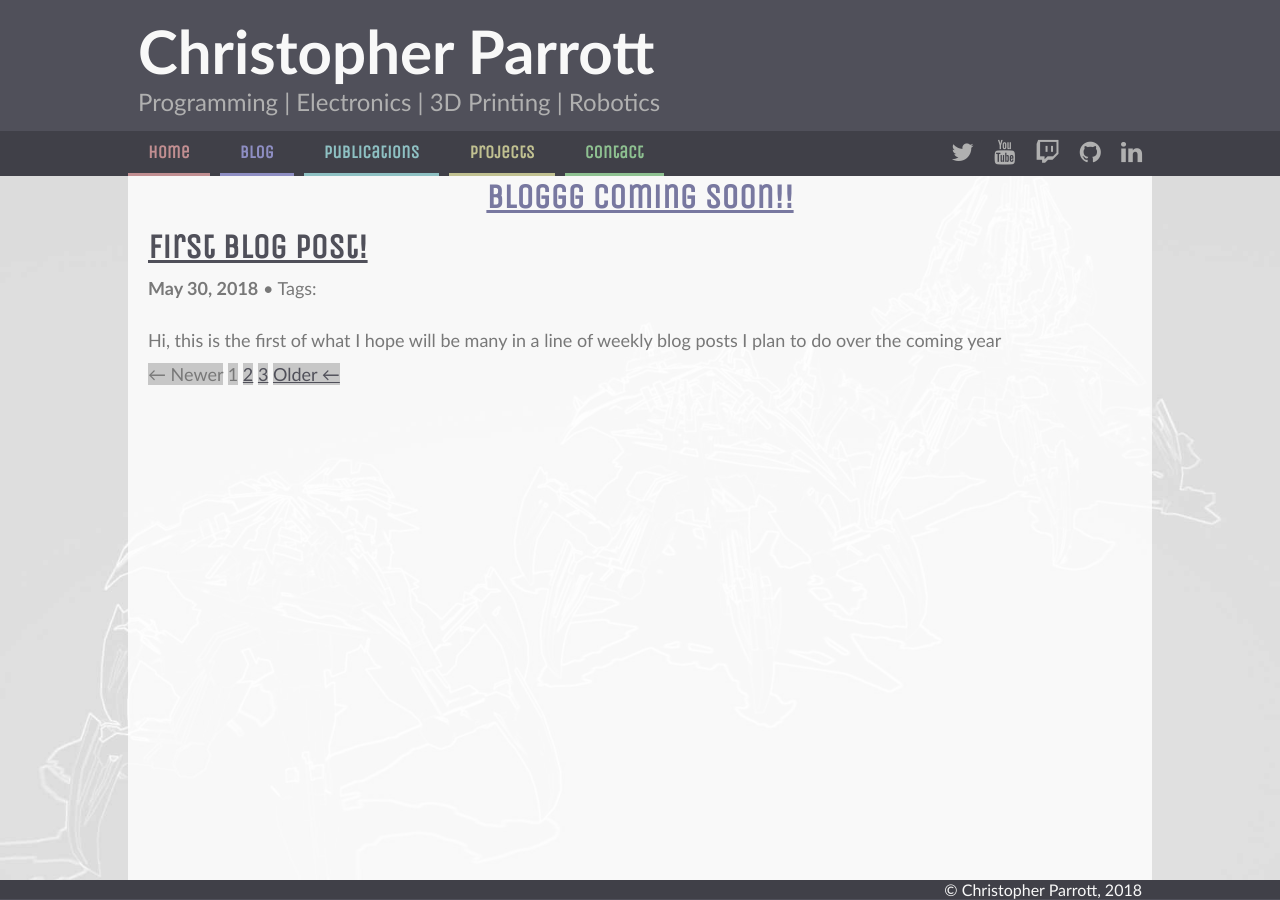
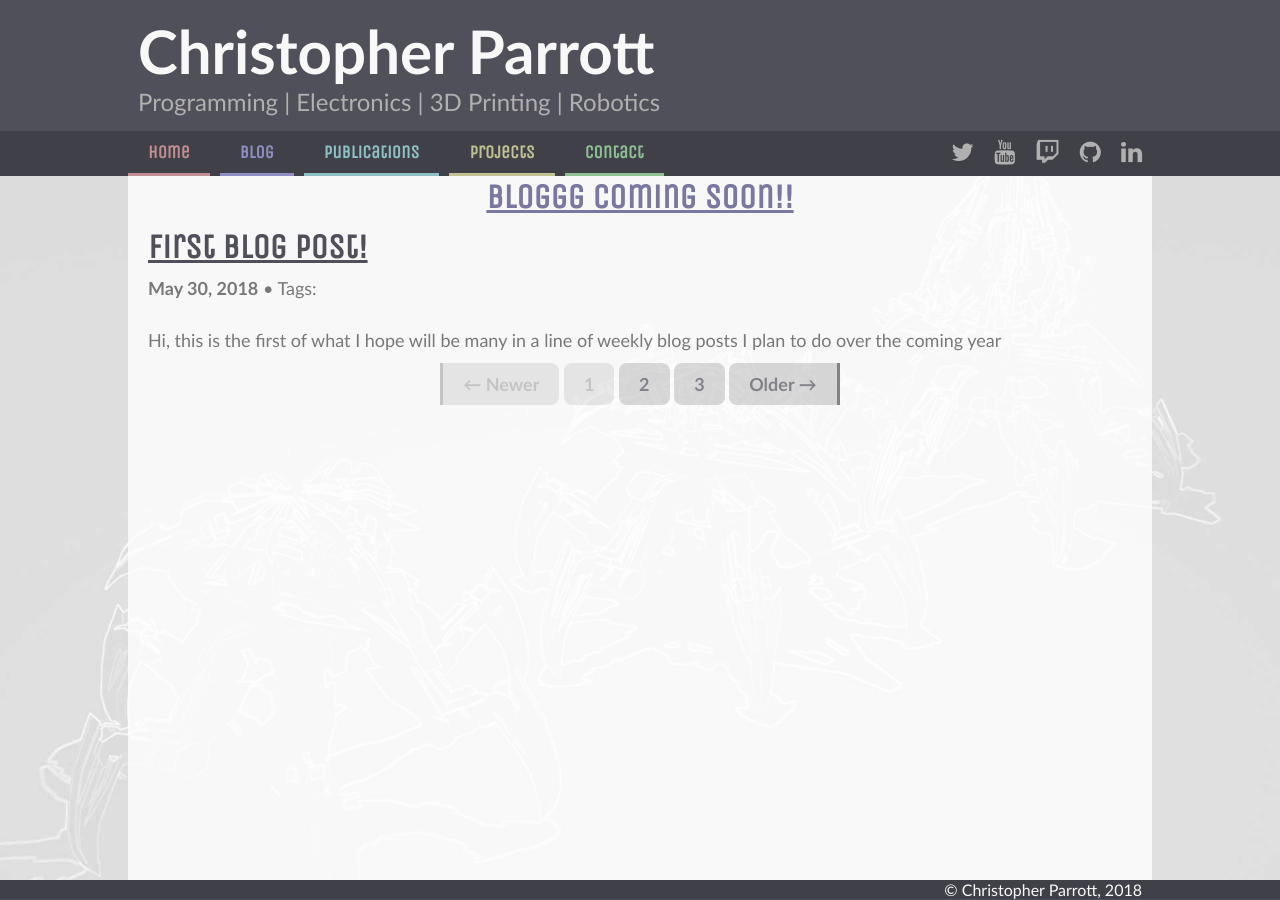
Before and after one commit to christophertmparrott/christophertmparrott.github.io, a Jekyll site: the page built from bloggg/index.html, in a window 1280 px wide. Built offline with Jekyll 4.4.1, drawn with Linux system fonts in a browser that asks for light colours; some web fonts are replaced; the list of posts is cut into pages by our own code.

Commit message:
Forgot correct class

```diff
--- a/bloggg/index.html
+++ b/bloggg/index.html
@@ -35,7 +35,7 @@ title: Bloggg
 
 				<!-- pagination -->
 			{% if paginator.total_pages > 1 %}
-				<div class="pagination">
+				<div class="pagenav">
 				{% if paginator.previous_page %}
 					<a class="darken newer" href="{{site.baseurl}}{{ paginator.previous_page_path}}">&larr; Newer</a>
 				{% else %}
@@ -53,7 +53,7 @@ title: Bloggg
 				{% endfor %}
 
 				{% if paginator.next_page %}
-					<a class="darken older" href="{{site.baseurl}}{{paginator.next_page_path}}">Older &larr;</a>
+					<a class="darken older" href="{{site.baseurl}}{{paginator.next_page_path}}">Older &rarr;</a>
 				{% else %}
 					<span class="darken older">Older &rarr;</span>
 				{% endif %}
```
